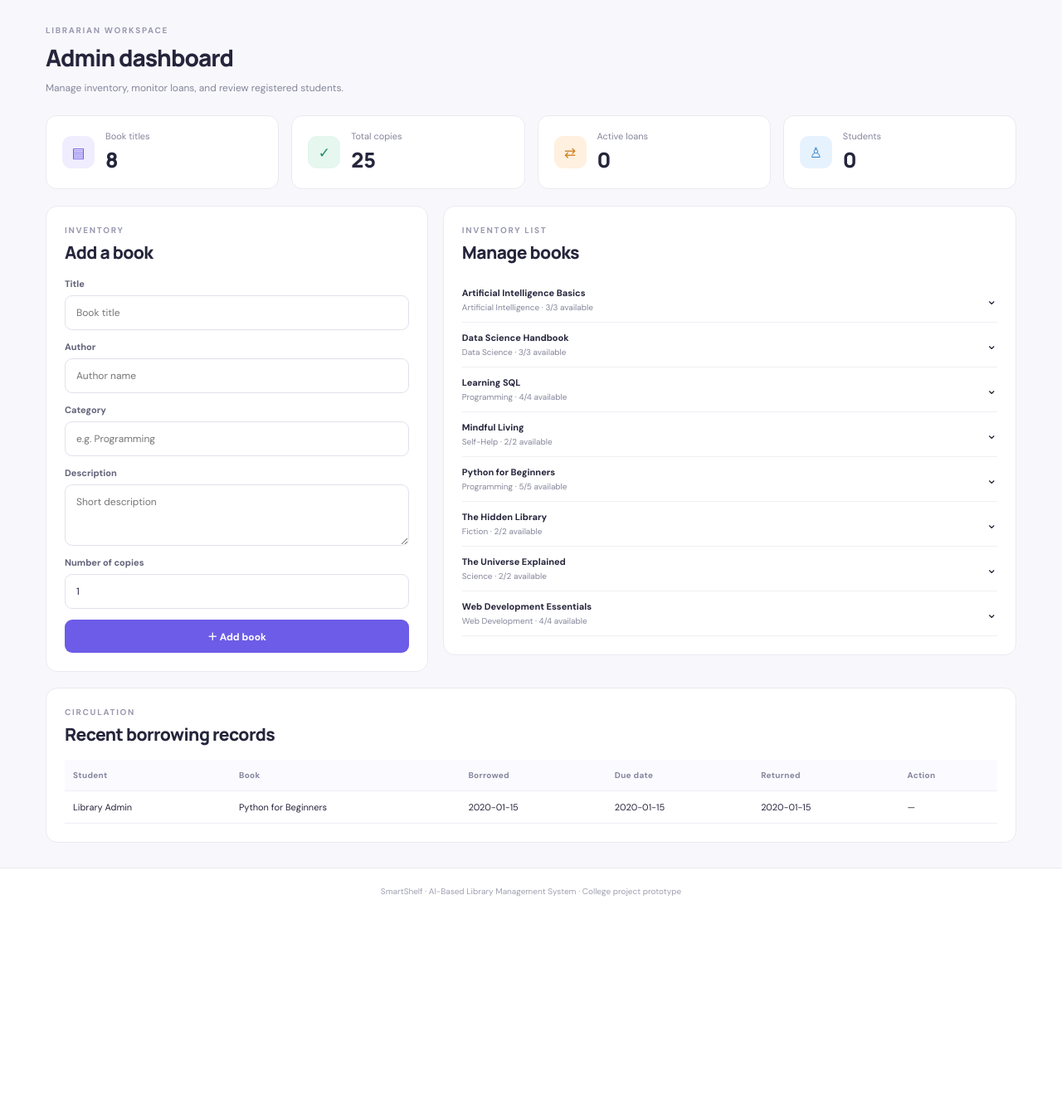
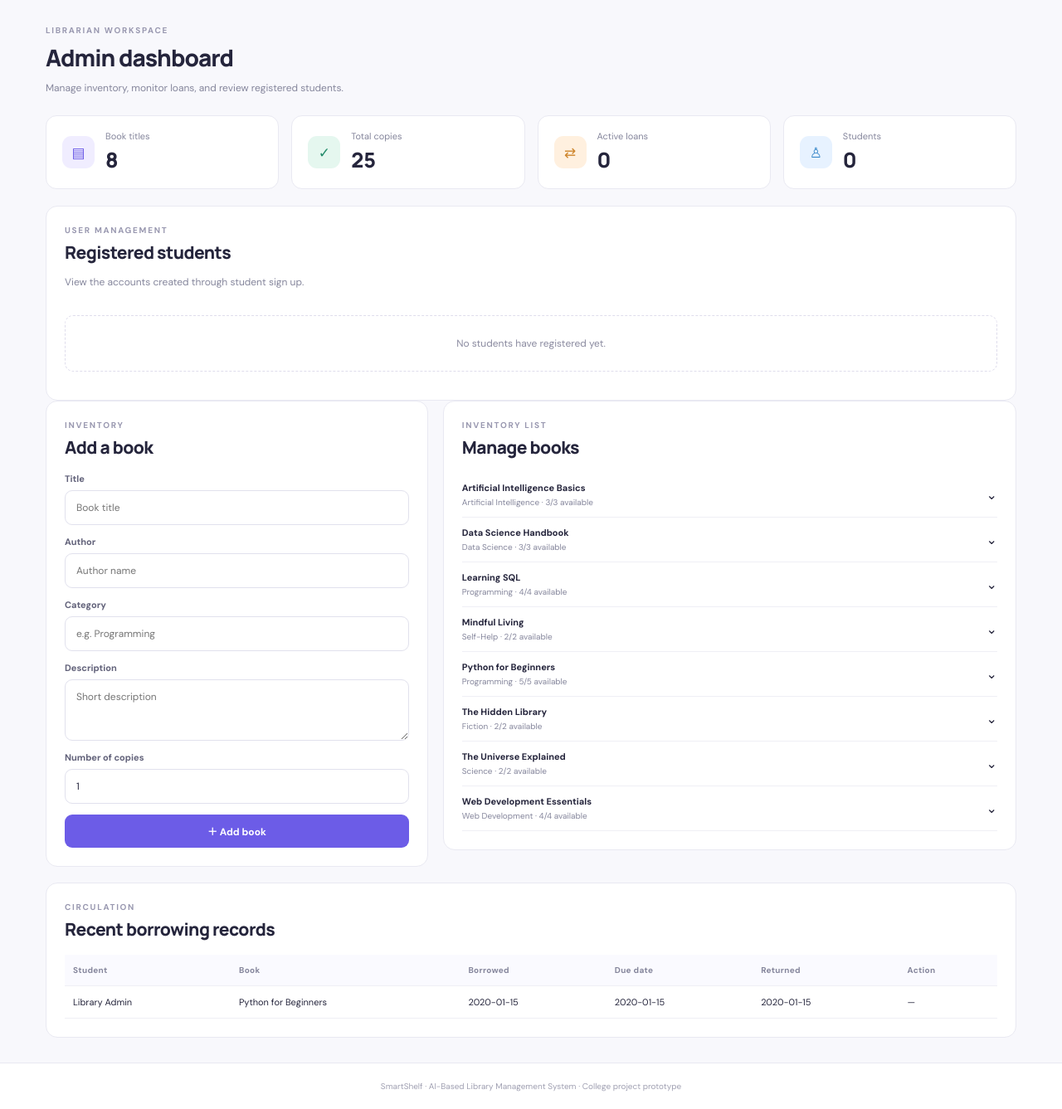
Before and after one commit to Anusrii124/ssmartshelf-library, a Flask app: page /dashboard in a window 1280 px wide. Shown: the part 76-1413 px from the top of the page at 83% size. Before the commit the page ends 1157 px from the top, so only its background shows below. Run offline with Flask 3, Linux system fonts and the light colour scheme; the visitor is signed in with stand-in values (Sample User, id 1); data comes from the database, SQL or seed files in the repository; tables that the repository leaves empty hold one stand-in row (values such as "Sample post").

Commit message:
Add user management section to admin dashboard

```diff
--- a/templates/admin_dashboard.html
+++ b/templates/admin_dashboard.html
@@ -8,6 +8,16 @@
   <article><span class="stat-symbol orange">⇄</span><div><small>Active loans</small><strong>{{ stats.active }}</strong></div></article>
   <article><span class="stat-symbol blue">♙</span><div><small>Students</small><strong>{{ stats.students }}</strong></div></article>
 </div>
+<section class="panel loans-panel">
+  <div class="section-head"><div><p class="eyebrow">USER MANAGEMENT</p><h2>Registered students</h2><p class="muted">View the accounts created through student sign up.</p></div></div>
+  {% if students %}
+  <div class="table-wrap"><table><thead><tr><th>Name</th><th>Email</th><th>Interests</th><th>Registered on</th></tr></thead><tbody>
+  {% for student in students %}
+  <tr><td>{{ student.name }}</td><td>{{ student.email }}</td><td>{{ student.interests or '—' }}</td><td>{{ student.created_at }}</td></tr>
+  {% endfor %}
+  </tbody></table></div>
+  {% else %}<p class="empty-state">No students have registered yet.</p>{% endif %}
+</section>
 <div class="admin-grid">
   <section class="panel">
     <div class="section-head"><div><p class="eyebrow">INVENTORY</p><h2>Add a book</h2></div></div>
```
